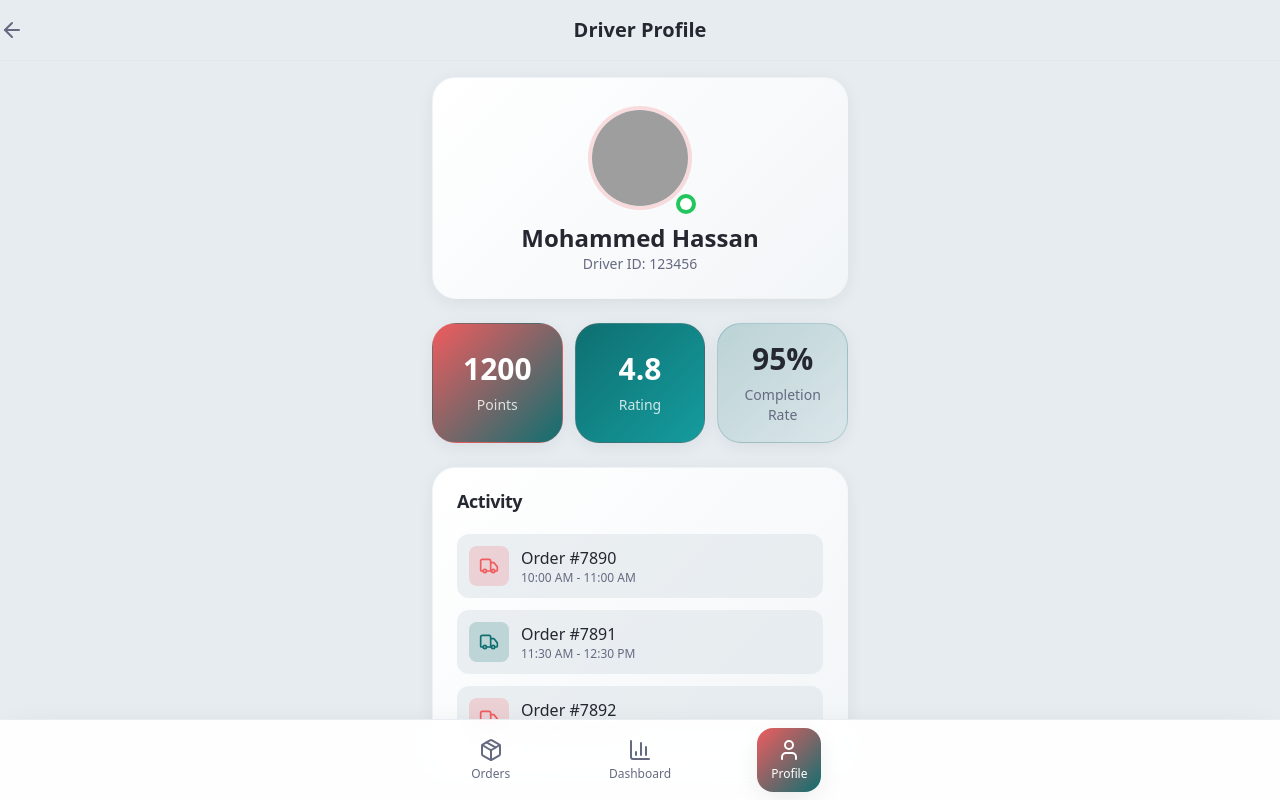
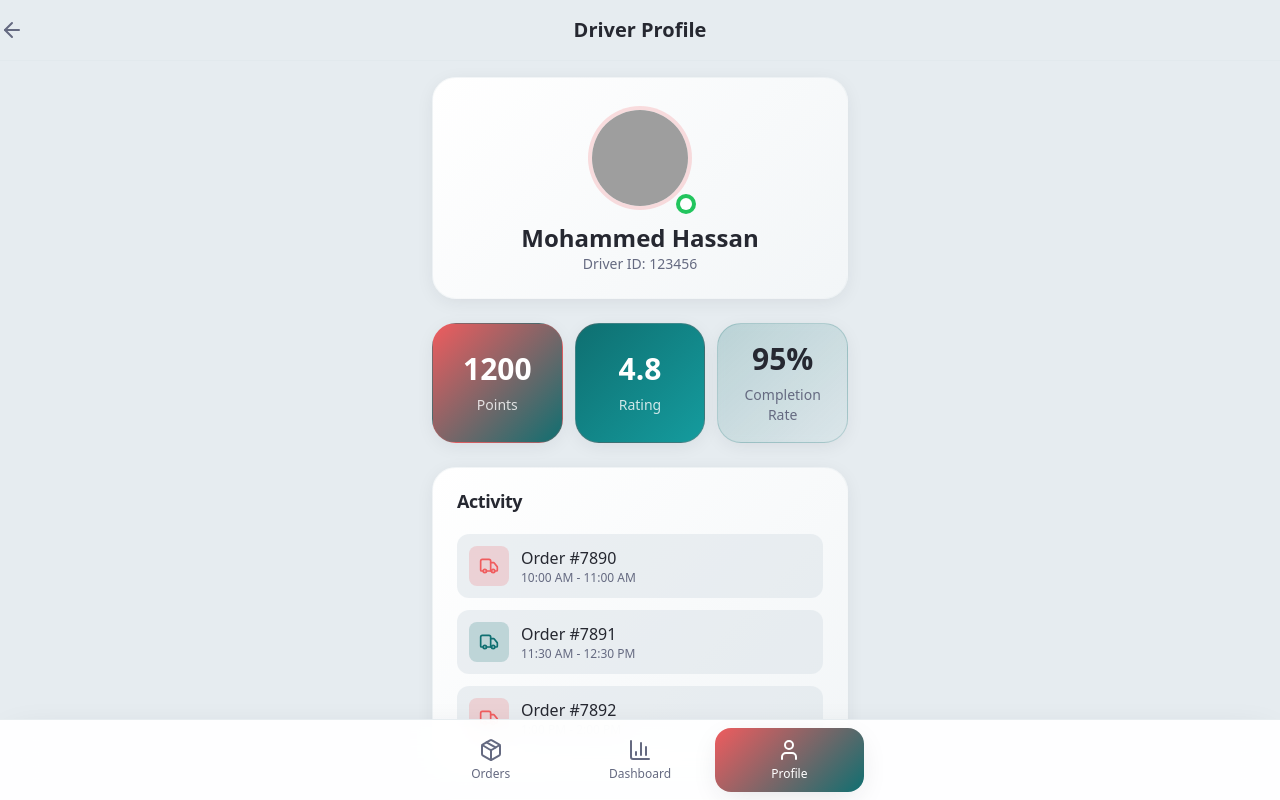
Before and after one commit to sedra-asrawi/wasel-flow-ai, a React (Vite) app: page /profile in a window 1280 px wide. Shown: the top 800 px of the page. Built offline with nearby package versions, Linux system fonts and the light colour scheme; grey boxes are pictures that could not be loaded.

Commit message:
Fix navigation animation
Remove the moving square animation from the navigation bar and implement a new design where the square appears only when a tab is clicked.

```diff
--- a/src/components/ui/navigation.tsx
+++ b/src/components/ui/navigation.tsx
@@ -1,6 +1,5 @@
 import { useLocation, Link } from "react-router-dom";
 import { cn } from "@/lib/utils";
-import { useEffect, useState } from "react";
 import {
   Package,
   BarChart3,
@@ -15,28 +14,11 @@ const navigationItems = [
 
 export const Navigation = () => {
   const location = useLocation();
-  const [activeIndex, setActiveIndex] = useState(0);
-
-  // Find the current active index
-  useEffect(() => {
-    const currentIndex = navigationItems.findIndex(item => item.path === location.pathname);
-    if (currentIndex !== -1) {
-      setActiveIndex(currentIndex);
-    }
-  }, [location.pathname]);
 
   return (
     <nav className="fixed bottom-0 left-0 right-0 bg-card/95 backdrop-blur-lg border-t border-border/50 shadow-strong">
-      <div className="relative flex h-20 max-w-md mx-auto">
-        {/* Moving background square */}
-        <div
-          className="absolute top-2 h-16 w-16 bg-gradient-primary rounded-2xl shadow-medium transition-all duration-300 ease-out"
-          style={{
-            left: `calc(${activeIndex * (100 / navigationItems.length)}% + ${100 / navigationItems.length / 2}% - 32px)`,
-          }}
-        />
-
-        {navigationItems.map((item, index) => {
+      <div className="flex h-20 max-w-md mx-auto">
+        {navigationItems.map((item) => {
           const Icon = item.icon;
           const isActive = location.pathname === item.path;
 
@@ -44,15 +26,20 @@ export const Navigation = () => {
             <Link
               key={item.path}
               to={item.path}
-              className="relative flex-1 flex flex-col items-center justify-center h-16 mt-2 rounded-2xl transition-colors duration-300 ease-out group z-10"
+              className="relative flex-1 flex flex-col items-center justify-center h-16 mt-2 rounded-2xl transition-colors duration-300 ease-out z-10"
             >
+              {/* Background square for active state */}
+              {isActive && (
+                <div className="absolute inset-0 bg-gradient-primary rounded-2xl shadow-medium" />
+              )}
+
               <Icon className={cn(
-                "h-6 w-6 mb-1 transition-colors duration-300",
+                "h-6 w-6 mb-1 transition-colors duration-300 relative z-10",
                 isActive ? "text-white" : "text-muted-foreground"
               )} />
 
               <span className={cn(
-                "text-xs font-medium transition-colors duration-300",
+                "text-xs font-medium transition-colors duration-300 relative z-10",
                 isActive ? "text-white" : "text-muted-foreground"
               )}>
                 {item.label}
```
